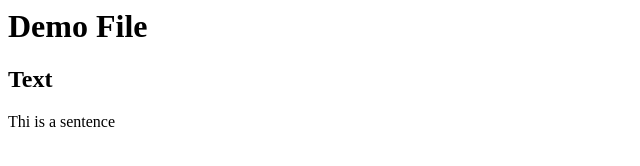
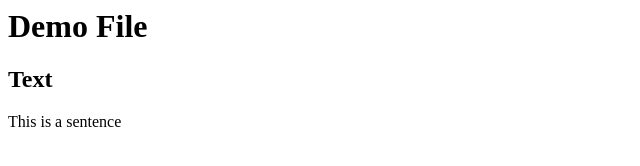
Before and after one commit to daviddugle/DemoDownload, a plain HTML site: page index.html in a window 1280 px wide. Shown: the full height of the page, 0-640 px from the left. Drawn offline with Linux system fonts and the light colour scheme.

Commit message:
first attempt to load in GIT

```diff
--- a/index.html
+++ b/index.html
@@ -7,6 +7,6 @@
 <body>
     <h1>Demo File</h1>
     <h2>Text</h2>
-    <p>Thi is a sentence</p>
+    <p>This is a sentence</p>
 </body>
 </html>
```
